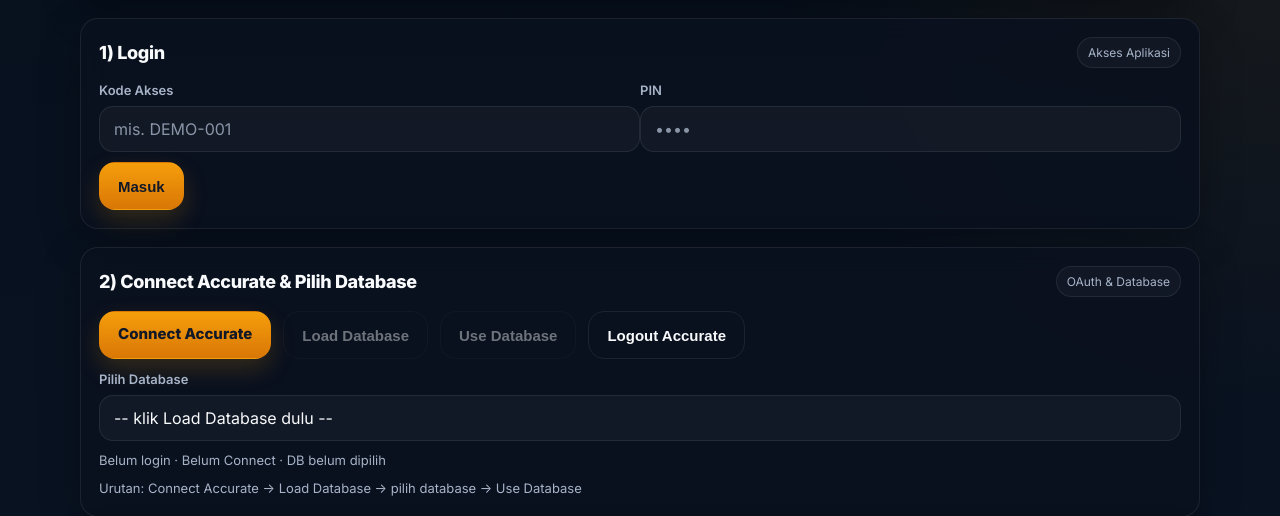
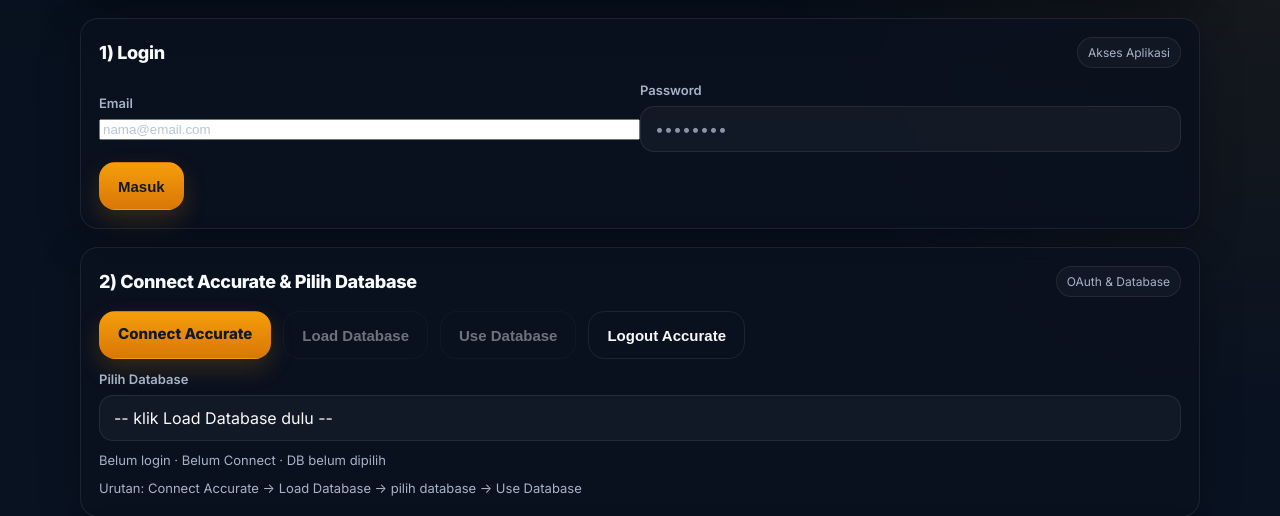
Before and after one commit to acis05/acaaol-jv, a Flask app: page / in a window 1280 px wide. Shown: the part 104-620 px from the top of the page. Run offline with Flask 3, Linux system fonts and the light colour scheme.

Commit message:
Change JV login to email password

```diff
--- a/app.py
+++ b/app.py
@@ -80,44 +80,50 @@
         # default demo
         return [
             {
-                "code": "DEMO-001",
-                "pin_sha256": sha256("1234"),
+                "email": "demo@aca-aol.id",
+                "password_sha256": sha256("1234"),
                 "active": True,
                 "expires": None,
+                "customer_name": "Demo User",
             }
         ]
     with open(LICENSE_FILE, "r", encoding="utf-8") as f:
         return json.load(f)
 
 
-def license_valid(code: str, pin: str):
+def license_valid(email: str, password: str):
     licenses = load_licenses()
-    lic = next((x for x in licenses if x.get("code") == code), None)
+    email = (email or "").strip().lower()
+
+    lic = next(
+        (x for x in licenses if str(x.get("email", "")).strip().lower() == email),
+        None
+    )
 
     if not lic:
-        return False, "Kode tidak valid", None
+        return False, "Email tidak terdaftar", None
 
     if not lic.get("active"):
-        return False, "Lisensi tidak aktif", None
+        return False, "Akun tidak aktif", None
 
     expires = lic.get("expires")
     if expires:
         try:
             exp_dt = dt.datetime.fromisoformat(expires + "T23:59:59")
             if dt.datetime.now() > exp_dt:
-                return False, "Lisensi expired", None
+                return False, "Akun expired", None
         except Exception:
             return False, "Format expires di licenses.json salah", None
 
-    if sha256(pin) != lic.get("pin_sha256"):
-        return False, "PIN salah", None
+    if sha256(password) != lic.get("password_sha256"):
+        return False, "Password salah", None
 
     return True, "OK", lic
 
 
-def make_token(code: str) -> str:
+def make_token(email: str) -> str:
     payload = {
-        "code": code,
+        "email": email,
         # python 3.14 warning utcnow → kita pakai timezone aware
         "exp": dt.datetime.now(dt.timezone.utc) + dt.timedelta(hours=12),
     }
@@ -407,22 +413,23 @@
 @app.post("/api/login")
 def api_login():
     data = request.get_json(silent=True) or {}
-    code = (data.get("code") or "").strip()
-    pin = (data.get("pin") or "").strip()
+    email = (data.get("email") or "").strip().lower()
+    password = (data.get("password") or "").strip()
 
-    if not code or not pin:
-        return jsonify({"ok": False, "message": "Code & PIN wajib"}), 400
+    if not email or not password:
+        return jsonify({"ok": False, "message": "Email & password wajib"}), 400
 
-    ok, msg, lic = license_valid(code, pin)
+    ok, msg, lic = license_valid(email, password)
     if not ok:
         return jsonify({"ok": False, "message": msg}), 401
 
-    token = make_token(code)
+    token = make_token(email)
 
     return jsonify({
         "ok": True,
         "token": token,
-        "customer_name": lic.get("customer_name")
+        "customer_name": lic.get("customer_name"),
+        "email": email
     })
 
 # =========================
@@ -796,4 +803,5 @@
 
 
 if __name__ == "__main__":
-    app.run(debug=True, port=3000)
+    port = int(os.getenv("PORT", "3000"))
+    app.run(host="0.0.0.0", port=port, debug=False)
--- a/static/app.js
+++ b/static/app.js
@@ -169,8 +169,9 @@
   if ($("btnLoadDb")) $("btnLoadDb").disabled = !oauthReady;
 
   if ($("btnUseDb")) {
-    const hasOptions = $("dbSelect") && $("dbSelect").options.length > 0;
-    $("btnUseDb").disabled = !(oauthReady && hasOptions);
+    const sel = $("dbSelect");
+    const hasSelectedDb = !!(sel && sel.value && String(sel.value).trim() !== "");
+    $("btnUseDb").disabled = !(oauthReady && hasSelectedDb);
   }
 
   const status = [];
@@ -293,15 +294,15 @@
     clearNotify();
 
     try {
-      const code = $("code")?.value?.trim() || "";
-      const pin = $("pin")?.value?.trim() || "";
+      const email = $("email")?.value?.trim() || "";
+      const password = $("password")?.value?.trim() || "";
 
-      const res = await postJson("/api/login", { code, pin }, false);
+      const res = await postJson("/api/login", { email, password }, false);
       token = res.token;
       sessionStorage.setItem("app_token", token);
 
       if ($("customerInfo")) {
-        $("customerInfo").textContent = "Customer: " + (res.customer_name || "-");
+        $("customerInfo").textContent = "Customer: " + (res.customer_name || "-") + (res.email ? " · " + res.email : "");
       }
 
       setText("loginStatus", "Login OK");
@@ -368,6 +369,12 @@
       const sel = $("dbSelect");
       if (sel) {
         sel.innerHTML = "";
+
+        const firstOpt = document.createElement("option");
+        firstOpt.value = "";
+        firstOpt.textContent = "-- pilih database --";
+        sel.appendChild(firstOpt);
+
         arr.forEach((db) => {
           const opt = document.createElement("option");
           opt.value = db.id;
@@ -390,6 +397,16 @@
       showNotify("error", "Load DB gagal", renderSimpleMessage([e.message]));
     }
   };
+}
+
+
+// ======================
+// DB select change
+// ======================
+if ($("dbSelect")) {
+  $("dbSelect").addEventListener("change", () => {
+    updateUI();
+  });
 }
 
 // ======================
--- a/templates/index.html
+++ b/templates/index.html
@@ -38,13 +38,13 @@
 
         <div class="row">
           <div class="field">
-            <label for="code">Kode Akses</label>
-            <input id="code" type="text" placeholder="mis. DEMO-001" autocomplete="off">
+            <label for="email">Email</label>
+            <input id="email" type="email" placeholder="nama@email.com" autocomplete="username">
           </div>
 
           <div class="field">
-            <label for="pin">PIN</label>
-            <input id="pin" type="password" placeholder="••••" autocomplete="off">
+            <label for="password">Password</label>
+            <input id="password" type="password" placeholder="••••••••" autocomplete="current-password">
           </div>
         </div>
 
@@ -52,8 +52,6 @@
           <button id="btnLogin" class="btn" type="button">Masuk</button>
           <div id="loginStatus" class="hint" style="margin-left:10px"></div>
         </div>
-        <div id="customerInfo" class="hint"></div>
-
         <div id="customerInfo" class="hint"></div>
       </section>
 
```
Also changed, not shown: licenses.json (+6 -6 lines).
